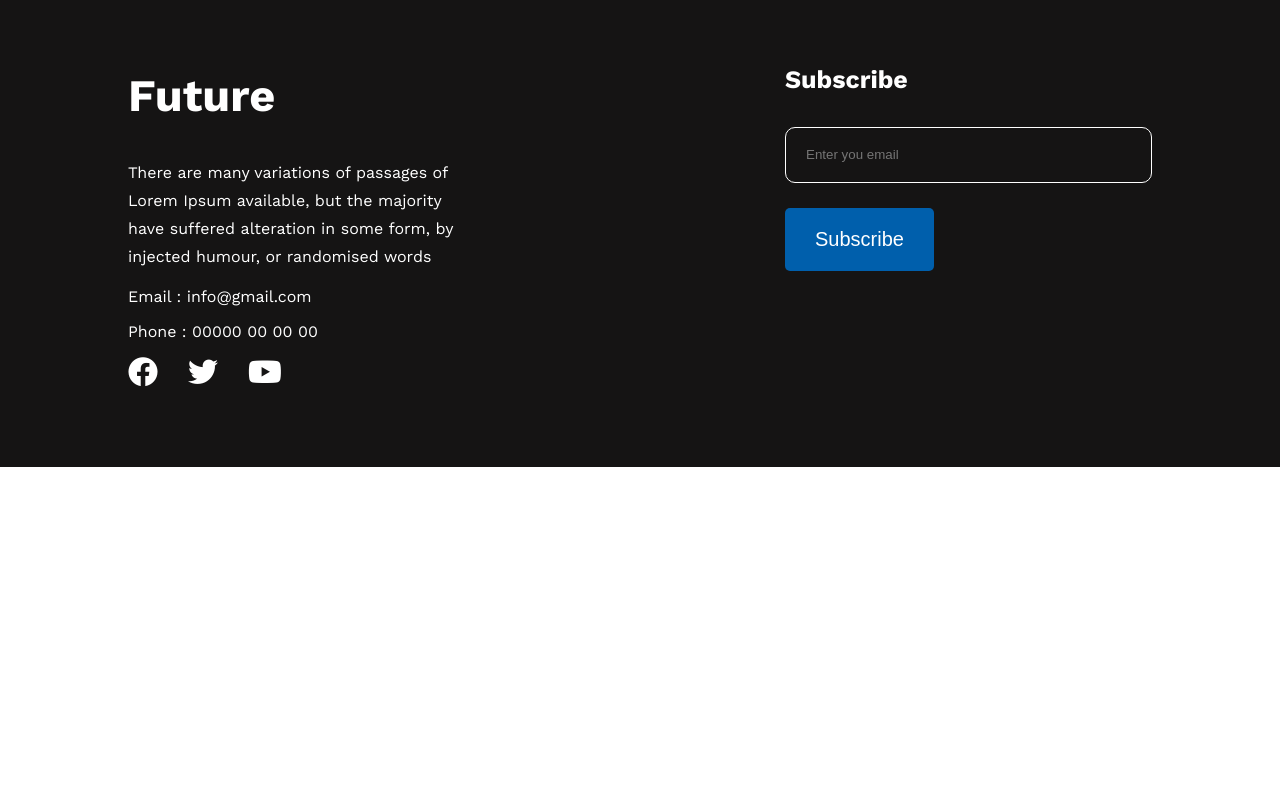
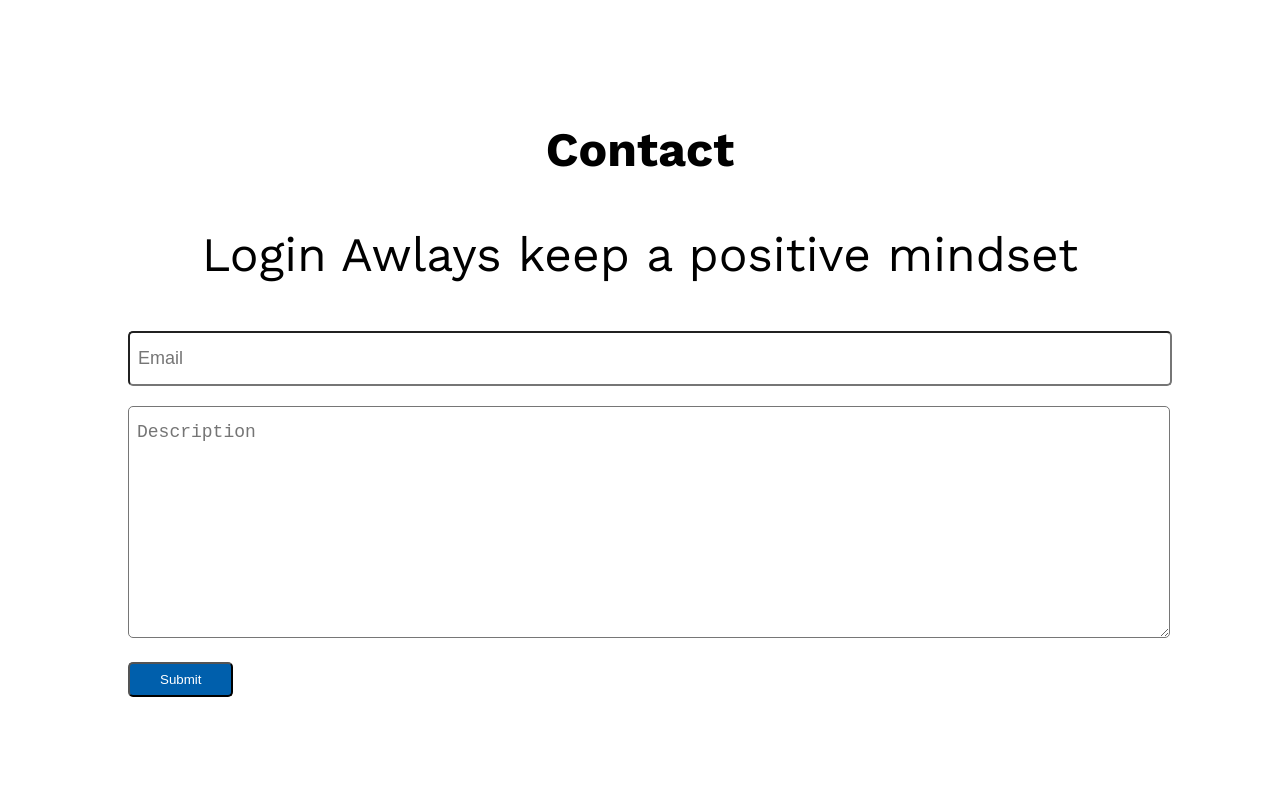
Before and after one commit to kaykobadyiasin/new-year-new-me, a plain HTML site: page index.html in a window 1280 px wide. Shown: the part 2700-3500 px from the top of the page. Before the commit the page ends 3167 px from the top, so only its background shows below. Drawn offline with nearby package versions, Linux system fonts and the light colour scheme.

Commit message:
extra section added

```diff
--- a/css/style.css
+++ b/css/style.css
@@ -1,11 +1,11 @@
-body{
+body {
     padding: 0;
     margin: 0;
     font-family: 'Work Sans', sans-serif;
 }
 
 /* banner section  */
-.banner{
+.banner {
     background-image: url(../images/banner/banner3.png);
     height: 930px;
     background-size: cover;
@@ -13,25 +13,30 @@ body{
     background-position: top;
 
 }
-.container{
+
+.container {
     width: 80%;
     margin: 0 auto;
 }
-.b_content{
+
+.b_content {
     padding-top: 215px;
     text-align: right;
 }
+
 .b_content h2 {
     margin-left: 55%;
     font-size: 65px;
     color: white;
     margin-bottom: 24px;
 }
+
 .b_content p {
     margin-left: 68%;
     color: white;
     margin-bottom: 32px;
 }
+
 .b_content button {
     color: #005FAC;
     padding: 10px 20px;
@@ -41,43 +46,52 @@ body{
     cursor: pointer;
     background-color: white;
 }
+
 .b_content button:hover {
     color: black;
 }
+
 /* banner section end  */
 
 
 /* failures section start */
-.failures{
+.failures {
     overflow: hidden;
     padding-top: 130px;
     padding-bottom: 130px;
 }
-.fail_img{
+
+.fail_img {
     width: 50%;
     float: left;
 }
-.fail_img img{
+
+.fail_img img {
     width: 100%;
     float: left;
 }
-.fail_cont{
+
+.fail_cont {
     width: 40%;
     float: right;
     padding-top: 385px;
 }
+
 .fail_cont ul {
     padding-left: 0;
 }
-.fail_cont ul li{
+
+.fail_cont ul li {
     list-style: none;
     line-height: 40px;
 }
+
 .fail_cont h2 {
     margin-right: 40%;
     font-size: 40px;
     margin-bottom: 24px;
 }
+
 .fail_cont p {
     margin-right: 33%;
     margin-bottom: 16px;
@@ -87,15 +101,17 @@ body{
 
 
 /* My Plans section start */
-.my_plan{
+.my_plan {
     padding-bottom: 130px;
 }
-.my_plan h2{
+
+.my_plan h2 {
     font-size: 40px;
     text-align: center;
     margin-bottom: 50px;
 }
-.single_parent{
+
+.single_parent {
     overflow: hidden;
 }
 
@@ -104,86 +120,129 @@ body{
     float: left;
     margin-right: 6%;
 }
+
 .single:last-child {
     margin-right: 0;
 }
-.single h3{
+
+.single h3 {
     font-size: 30px;
     font-weight: 700;
     text-align: center;
     margin-top: 24px;
     margin-bottom: 16px;
 }
-.single h5{
+
+.single h5 {
     font-size: 25px;
     font-weight: 500;
     text-align: center;
     color: #737272;
 }
-.s_img{
+
+.s_img {
     width: 30%;
     margin: 0 auto;
 }
-.s_img img{
+
+.s_img img {
     width: 100%;
 }
 
-/* My Plans section start */
+/* coll now section */
 
-footer{
+.Input{
+    width: 100%;
+    padding: 15px 8px;
+    margin-bottom: 20px;
+    border-radius: 5px;
+    font-size: 18px;
+}
+
+.submit{
+    background-color: #005FAC;
+    padding: 8px 30px;
+    color: white;
+    border-radius: 5px;
+}
+.text_center{
+    text-align: center;
+    font-size: 48px;
+}
+
+
+
+
+
+/* coll now section */
+
+footer {
     padding: 80px 0;
     background-color: #151414;
 }
-.footer_content{
+
+.footer_content {
     overflow: hidden;
 }
-.f_left{
+
+.f_left {
     width: 40%;
     float: left;
 }
-.f_left h2{
+
+.f_left h2 {
     font-size: 45px;
     color: white;
 }
+
 .f_text {
     margin-right: 20%;
     color: white;
     line-height: 28px;
 }
-.f_email{
+
+.f_email {
     color: white;
 }
-.f_phone{
+
+.f_phone {
     color: white;
 }
-.social_icon{
+
+.social_icon {
     overflow: hidden;
 }
+
 .social_icon li {
     list-style: none;
     float: left;
     margin-right: 30px;
 
 }
+
 .social_icon li:hover i {
     color: #005FAC;
 
 }
-.social_icon li a i{
+
+.social_icon li a i {
     transition: .3s;
 }
-.social_icon li a i{
+
+.social_icon li a i {
     color: white;
     font-size: 30px;
 }
 
-.f_right{
+.f_right {
     float: right;
 }
-.f_right h4{
+
+.f_right h4 {
     font-size: 25px;
     color: white;
 }
+
 .f_right input {
     width: 325px;
     height: 14px;
@@ -193,7 +252,8 @@ footer{
     border: 1px solid white;
     background-color: transparent;
 }
-.f_right button{
+
+.f_right button {
     margin-top: 25px;
     padding: 20px 30px;
     font-size: 20px;
@@ -203,7 +263,8 @@ footer{
     border-radius: 5px;
     transition: .5s;
 }
-.f_right button:hover{
+
+.f_right button:hover {
     color: #005FAC;
     background-color: white;
 }
--- a/index.html
+++ b/index.html
@@ -1,5 +1,6 @@
 <!DOCTYPE html>
 <html lang="en">
+
 <head>
     <meta charset="UTF-8">
     <meta http-equiv="X-UA-Compatible" content="IE=edge">
@@ -9,19 +10,25 @@
 
 
     <!-- font link -->
-    <link rel="preconnect" href="https://fonts.googleapis.com"><link rel="preconnect" href="https://fonts.gstatic.com" crossorigin><link href="https://fonts.googleapis.com/css2?family=Work+Sans:wght@400;500;600;700&display=swap" rel="stylesheet">
+    <link rel="preconnect" href="https://fonts.googleapis.com">
+    <link rel="preconnect" href="https://fonts.gstatic.com" crossorigin>
+    <link href="https://fonts.googleapis.com/css2?family=Work+Sans:wght@400;500;600;700&display=swap" rel="stylesheet">
 
     <!-- fontawesome cdn link -->
-    <link rel="stylesheet" href="https://cdnjs.cloudflare.com/ajax/libs/font-awesome/6.2.1/css/all.min.css" integrity="sha512-MV7K8+y+gLIBoVD59lQIYicR65iaqukzvf/nwasF0nqhPay5w/9lJmVM2hMDcnK1OnMGCdVK+iQrJ7lzPJQd1w==" crossorigin="anonymous" referrerpolicy="no-referrer" />
+    <link rel="stylesheet" href="https://cdnjs.cloudflare.com/ajax/libs/font-awesome/6.2.1/css/all.min.css"
+        integrity="sha512-MV7K8+y+gLIBoVD59lQIYicR65iaqukzvf/nwasF0nqhPay5w/9lJmVM2hMDcnK1OnMGCdVK+iQrJ7lzPJQd1w=="
+        crossorigin="anonymous" referrerpolicy="no-referrer" />
 
 </head>
+
 <body>
     <!-- banner section start -->
     <section class="banner">
         <div class="container">
             <div class="b_content">
                 <h2>All Thinks Are Possible If You believe</h2>
-                <p>There are many variations of passages of Lorem Ipsum available, but the majority have suffered alteration in some form, by injected humour, or randomised words</p>
+                <p>There are many variations of passages of Lorem Ipsum available, but the majority have suffered
+                    alteration in some form, by injected humour, or randomised words</p>
                 <button>Contact Us</button>
             </div>
         </div>
@@ -36,7 +43,8 @@
             </div>
             <div class="fail_cont">
                 <h2>My failures of previous year</h2>
-                <p>Contrary to popular belief, Lorem Ipsum is not simply random text. It has roots in a piece of classical Latin literature from 45 BC, making it over 2000 years old. Richard McClintock.</p>
+                <p>Contrary to popular belief, Lorem Ipsum is not simply random text. It has roots in a piece of
+                    classical Latin literature from 45 BC, making it over 2000 years old. Richard McClintock.</p>
                 <ul>
                     <li> <span><i class="fa-solid fa-check"></i></span> Contrary to popular belief, is not simply.</li>
                     <li> <span><i class="fa-solid fa-check"></i></span> Contrary to popular belief.</li>
@@ -89,7 +97,23 @@
     </section>
     <!-- My Plans section end  -->
 
-    <!-- coll now section  -->
+
+
+    <!-- extra now section  -->
+    <section class="failures">
+        <div class="container">
+            <div class="">
+                <form>
+                    <h1 class="text_center">Contact</h1>
+                    <p class="text_center">Login Awlays keep a positive mindset</p>
+                    <input class="Input" placeholder="Email" type="email">
+                    <textarea class="Input" cols="30" placeholder="Description" rows="10"></textarea>
+                    <input type="submit" class="submit" value="Submit">
+                </form>
+
+            </div>
+        </div>
+    </section>
     <!-- coll now section  -->
 
     <footer>
@@ -97,7 +121,8 @@
             <div class="footer_content">
                 <div class="f_left">
                     <h2>Future</h2>
-                    <p class="f_text">There are many variations of passages of Lorem Ipsum available, but the majority have suffered alteration in some form, by injected humour, or randomised words</p>
+                    <p class="f_text">There are many variations of passages of Lorem Ipsum available, but the majority
+                        have suffered alteration in some form, by injected humour, or randomised words</p>
                     <p class="f_email">Email : info@gmail.com</p>
                     <p class="f_phone">Phone : 00000 00 00 00</p>
                     <div class="social_icon">
@@ -116,4 +141,5 @@
     </footer>
 
 </body>
+
 </html>
```
Also changed, not shown: images/man.jpg (added). Lines whose indentation alone changed are shown as unchanged.
